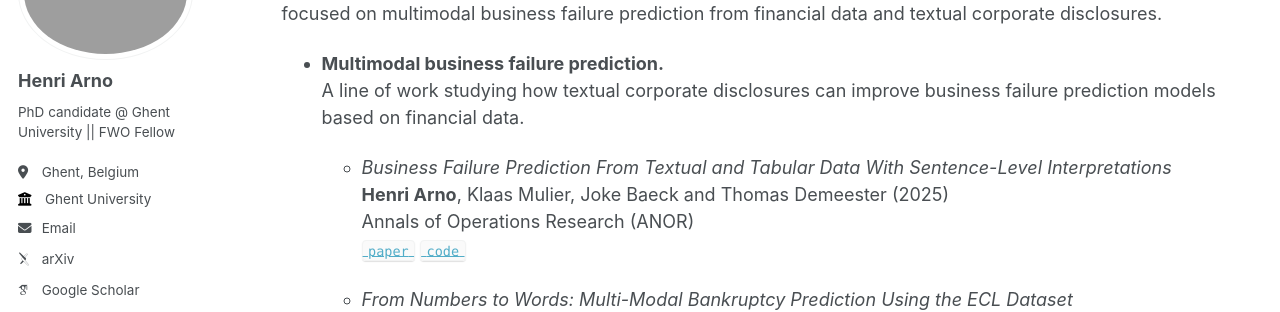
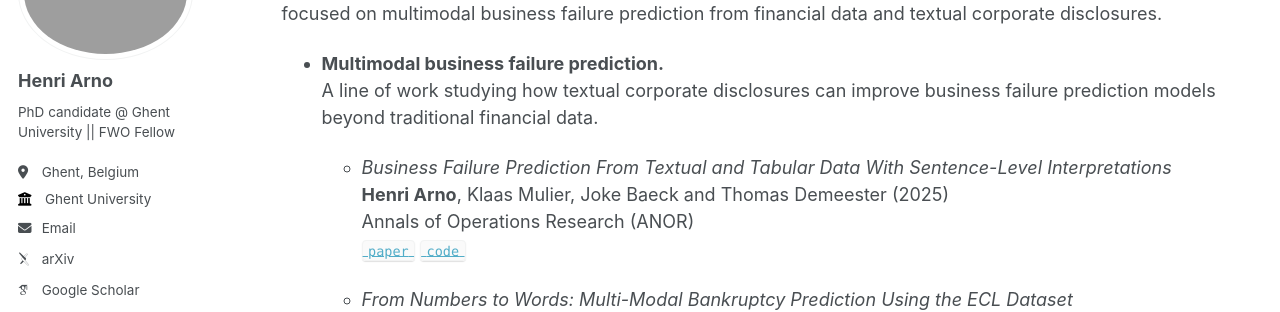
Before and after one commit to HenriArno/HenriArno.github.io, a Jekyll site: the page built from _pages/research.md, in a window 1280 px wide and 900 px high, scrolled down 1013 px. Shown: the part 180-492 px from the top of the window. Built offline with Jekyll 4.4.1, drawn with Linux system fonts in a browser that asks for light colours; some web fonts are replaced.

Commit message:
Update research.md

```diff
--- a/_pages/research.md
+++ b/_pages/research.md
@@ -38,7 +38,7 @@ My research focuses on causal machine learning for decision support from observa
 During a two-year interdisciplinary research project, I developed proof-of-concept machine learning systems for the early detection of financially distressed firms in collaboration with Belgian commercial courts. The work focused on multimodal business failure prediction from financial data and textual corporate disclosures.
 
 - **Multimodal business failure prediction.**
-  A line of work studying how textual corporate disclosures can improve business failure prediction models based on financial data.
+  A line of work studying how textual corporate disclosures can improve business failure prediction models beyond traditional financial data.
 
   - *Business Failure Prediction From Textual and Tabular Data With Sentence-Level Interpretations*
   **Henri Arno**, Klaas Mulier, Joke Baeck and Thomas Demeester (2025)
```
